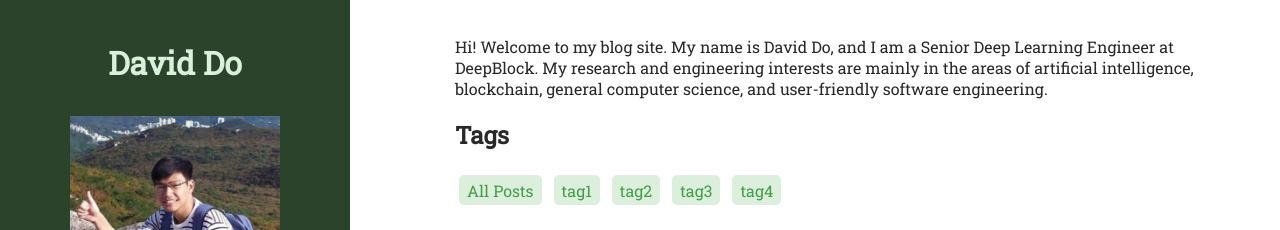
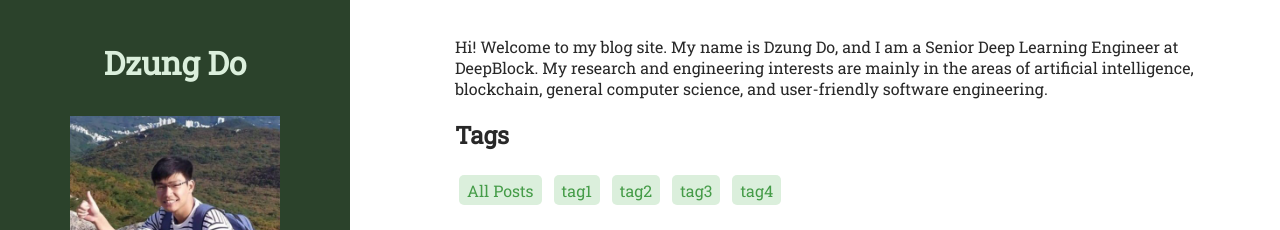
Before and after one commit to csdaviddo/csdaviddo.github.io, a Jekyll site: the page built from index.html, in a window 1280 px wide and 1234 px high. Shown: the top 230 px of the window. Built offline with Jekyll 4.4.1, drawn with Linux system fonts in a browser that asks for light colours.

Commit message:
Update _config.yml

```diff
--- a/_config.yml
+++ b/_config.yml
@@ -1,5 +1,5 @@
 # Info about you
-name: David Do
+name: Dzung Do
 position: Computer Science
 email: dungdo.hust@gmail.com
 company_name: Visionin - Octan Network
@@ -12,7 +12,7 @@ description: Blog
 url: https://csdaviddo.github.io/
 main_github_io: true
 long_description: >-
-    Hi!  Welcome to my blog site.  My name is David Do, and I am a Senior Deep Learning Engineer at DeepBlock.
+    Hi!  Welcome to my blog site.  My name is Dzung Do, and I am a Senior Deep Learning Engineer at DeepBlock.
     My research and engineering interests are mainly in the areas of artificial intelligence, blockchain,
     general computer science, and user-friendly software engineering.
 
```
